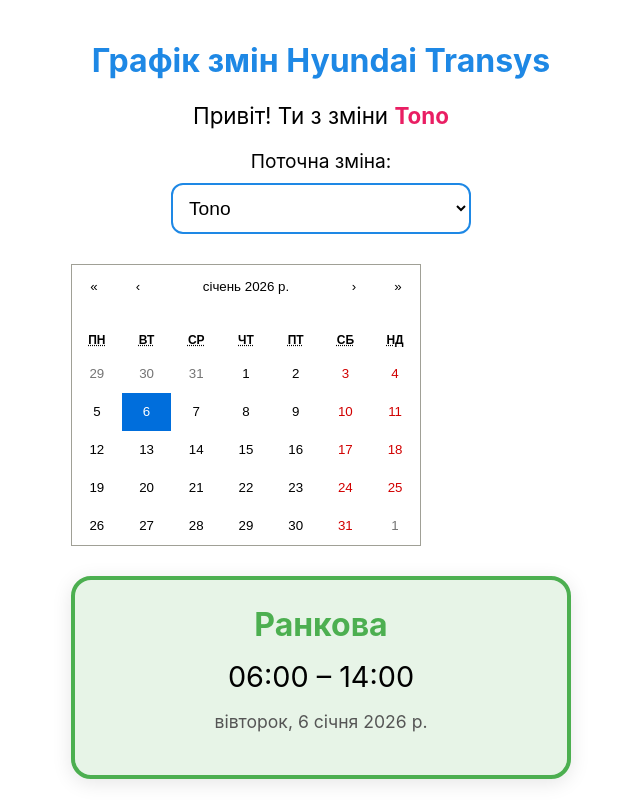
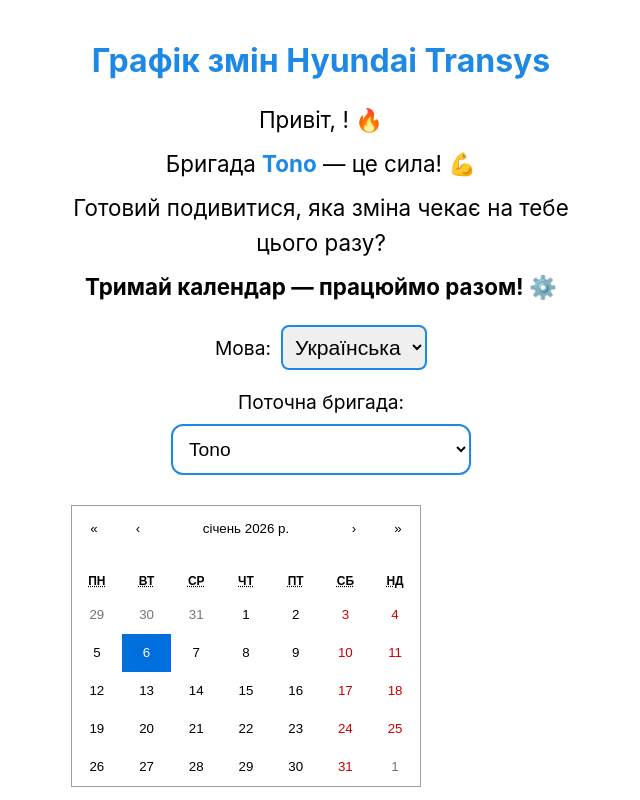
Before and after one commit to Bogdan3777/hyundai-shift-app, a React (Create React App) app: page / in a window 1280 px wide. Shown: the top 800 px of the page, without its empty margins (319-959 px from the left). Built offline with nearby package versions, Linux system fonts and the light colour scheme; the HTML template or start-up script is replaced by a standard one.

Commit message:
Update App.js

```diff
--- a/src/App.js
+++ b/src/App.js
@@ -6,28 +6,81 @@
 const baseDate = new Date('2026-01-05');
 const chiefs = ["Tono", "Boris", "Stano"];
 const shifts = [
-  { name: "Ранкова", time: "06:00 – 14:00", color: "#4CAF50" },
-  { name: "Нічна", time: "22:00 – 06:00", color: "#FF5722" },
-  { name: "Денна", time: "14:00 – 22:00", color: "#2196F3" }
+  { name: "Ranná", time: "06:00 – 14:00", color: "#4CAF50" },
+  { name: "Nočná", time: "22:00 – 06:00", color: "#FF5722" },
+  { name: "Denná", time: "14:00 – 22:00", color: "#2196F3" }
 ];
+
+const translations = {
+  uk: {
+    title: "Графік змін Hyundai Transys",
+    greeting1: "Привіт, ",
+    greeting2: "! 🔥",
+    greeting3: "Бригада ",
+    greeting4: " — це сила! 💪",
+    greeting5: "Готовий подивитися, яка зміна чекає на тебе цього разу?",
+    greeting6: "Тримай календар — працюймо разом! ⚙️",
+    currentShift: "Поточна бригада:",
+    calendarHint: "Обери дату в календарі",
+    rest: "Відпочинь добре 😊",
+    reminders: "Нагадування про зміну",
+    language: "Мова:",
+    ukrainian: "Українська",
+    slovak: "Slovenský"
+  },
+  sk: {
+    title: "Grafik zmien Hyundai Transys",
+    greeting1: "Ahoj, ",
+    greeting2: "! 🔥",
+    greeting3: "Brigáda ",
+    greeting4: " — to je sila! 💪",
+    greeting5: "Pripravený pozrieť sa, aká zmena ťa čaká tentokrát?",
+    greeting6: "Tu máš kalendár — pracujme spolu! ⚙️",
+    currentShift: "Aktuálna brigáda:",
+    calendarHint: "Vyber dátum v kalendári",
+    rest: "Dobre si oddychuj 😊",
+    reminders: "Pripomienky zmeny",
+    language: "Jazyk:",
+    ukrainian: "Українська",
+    slovak: "Slovenčina"
+  }
+};
 
 function isWeekend(date) {
   const day = date.getDay();
   return day === 0 || day === 6; // неділя і субота — вихідні
 }
 
-function getShift(date, chiefIndex) {
-  if (isWeekend(date)) return { name: "Вихідний", time: "", color: "#757575" };
+function getShift(date, chiefIndex, lang = 'uk') {
+  if (isWeekend(date)) {
+    const restText = lang === 'uk' ? "Вихідний" : "Voľno";
+    return { name: restText, time: "", color: "#757575" };
+  }
 
-  const daysPassed = Math.floor((date - baseDate) / (1000 * 60 * 60 * 24));
+  const daysPassed = Math.floor((date - baseDate) / (86400000));
   const shiftIndex = (Math.floor(daysPassed / 7) + chiefIndex) % 3;
-  return shifts[shiftIndex];
+
+  const shiftNames = lang === 'uk'
+    ? ["Ранкова", "Нічна", "Денна"]
+    : ["Ranná", "Nočná", "Denná"];
+
+  const shiftTimes = ["06:00 – 14:00", "22:00 – 06:00", "14:00 – 22:00"];
+  const colors = ["#4CAF50", "#FF5722", "#2196F3"];
+
+  return {
+    name: shiftNames[shiftIndex],
+    time: shiftTimes[shiftIndex],
+    color: colors[shiftIndex]
+  };
 }
 
 function App() {
   const [selectedDate, setSelectedDate] = useState(new Date());
   const [selectedChiefIndex, setSelectedChiefIndex] = useState(0);
   const [username, setUsername] = useState("");
+  const [language, setLanguage] = useState('uk'); // uk або sk
+
+  const t = translations[language];
 
   useEffect(() => {
     if (window.Telegram?.WebApp) {
@@ -36,10 +89,10 @@
 
       const user = Telegram.WebApp.initDataUnsafe?.user;
       if (user) {
-        const name = user.username || user.first_name || "Користувач";
+        const name = user.username || user.first_name || (language === 'uk' ? "друже" : "kamarát");
         setUsername(name);
 
-        // Автоматично вибираємо зміну, якщо ім'я збігається з одним з chiefs
+        // Автовизначення бригади по імені
         const index = chiefs.findIndex(chief =>
           name.toLowerCase().includes(chief.toLowerCase()) ||
           chief.toLowerCase().includes(name.toLowerCase())
@@ -47,12 +100,17 @@
         if (index !== -1) {
           setSelectedChiefIndex(index);
         }
+
+        // Автовизначення мови (якщо ім'я звучить словацьки)
+        if (user.language_code === 'sk' || name.toLowerCase().includes('stano') || name.toLowerCase().includes('boris')) {
+          setLanguage('sk');
+        }
       }
     }
   }, []);
 
   const currentChief = chiefs[selectedChiefIndex];
-  const shift = getShift(selectedDate, selectedChiefIndex);
+  const shift = getShift(selectedDate, selectedChiefIndex, language);
 
   return (
     <div style={{ padding: "20px", maxWidth: "500px", margin: "auto", textAlign: "center" }}>
@@ -61,27 +119,61 @@
         animate={{ y: 0, opacity: 1 }}
         style={{ color: "#1E88E5" }}
       >
-        Графік змін Hyundai Transys
+        {t.title}
       </motion.h1>
 
-      <motion.p
+      {/* Персоналізоване привітання — Варіант 3 */}
+      <motion.div
         initial={{ opacity: 0 }}
         animate={{ opacity: 1 }}
         transition={{ delay: 0.3 }}
-        style={{ fontSize: "1.4em", margin: "20px 0" }}
+        style={{ fontSize: "1.4em", margin: "20px 0", lineHeight: "1.6" }}
       >
-        Привіт! Ти з зміни <strong style={{ color: "#E91E63" }}>{currentChief}</strong>
-      </motion.p>
+        <p style={{ margin: "8px 0" }}>
+          {t.greeting1}<strong style={{ color: "#E91E63" }}>{username}</strong>{t.greeting2}
+        </p>
+        <p style={{ margin: "8px 0" }}>
+          {t.greeting3}<strong style={{ color: "#1E88E5" }}>{currentChief}</strong>{t.greeting4}
+        </p>
+        <p style={{ margin: "8px 0" }}>{t.greeting5}</p>
+        <p style={{ margin: "8px 0", fontWeight: "bold" }}>{t.greeting6}</p>
+      </motion.div>
 
-      {/* Вибір зміни */}
+      {/* Вибір мови */}
       <motion.div
         initial={{ opacity: 0 }}
         animate={{ opacity: 1 }}
         transition={{ delay: 0.4 }}
+        style={{ margin: "20px 0" }}
+      >
+        <label style={{ fontSize: "1.2em" }}>
+          {t.language}
+          <select
+            value={language}
+            onChange={(e) => setLanguage(e.target.value)}
+            style={{
+              marginLeft: "10px",
+              padding: "8px",
+              fontSize: "1.1em",
+              borderRadius: "8px",
+              border: "2px solid #1E88E5"
+            }}
+          >
+            <option value="uk">{t.ukrainian}</option>
+            <option value="sk">{t.slovak}</option>
+          </select>
+        </label>
+      </motion.div>
+
+      {/* Вибір бригади */}
+      <motion.div
+        initial={{ opacity: 0 }}
+        animate={{ opacity: 1 }}
+        transition={{ delay: 0.5 }}
         style={{ marginBottom: "30px" }}
       >
         <label style={{ fontSize: "1.2em", display: "block", marginBottom: "10px" }}>
-          Поточна зміна:
+          {t.currentShift}
         </label>
         <select
           value={selectedChiefIndex}
@@ -106,17 +198,17 @@
       <motion.div
         initial={{ scale: 0.9, opacity: 0 }}
         animate={{ scale: 1, opacity: 1 }}
-        transition={{ delay: 0.5 }}
+        transition={{ delay: 0.6 }}
       >
-        <Calendar onChange={setSelectedDate} value={selectedDate} locale="uk-UA" />
+        <Calendar onChange={setSelectedDate} value={selectedDate} locale={language === 'uk' ? "uk-UA" : "sk-SK"} />
       </motion.div>
 
-      {/* Відображення зміни на вибрану дату */}
+      {/* Зміна на вибрану дату */}
       <motion.div
-        key={selectedDate.toString()} // для анімації при зміні дати
+        key={selectedDate.toString() + language}
         initial={{ y: 50, opacity: 0 }}
         animate={{ y: 0, opacity: 1 }}
-        transition={{ delay: 0.6 }}
+        transition={{ delay: 0.7 }}
         style={{
           marginTop: "30px",
           padding: "25px",
@@ -130,10 +222,10 @@
           {shift.name}
         </h2>
         <p style={{ fontSize: "1.8em", margin: "15px 0" }}>
-          {shift.time || "Відпочинь добре 😊"}
+          {shift.time || t.rest}
         </p>
         <p style={{ color: "#555", fontSize: "1.1em" }}>
-          {selectedDate.toLocaleDateString('uk-UA', {
+          {selectedDate.toLocaleDateString(language === 'uk' ? 'uk-UA' : 'sk-SK', {
             weekday: 'long',
             day: 'numeric',
             month: 'long',
@@ -142,11 +234,11 @@
         </p>
       </motion.div>
 
-      {/* Перемикач нагадувань (візуальний, логіку можна додати пізніше) */}
+      {/* Перемикач нагадувань */}
       <motion.div
         initial={{ opacity: 0 }}
         animate={{ opacity: 1 }}
-        transition={{ delay: 0.8 }}
+        transition={{ delay: 0.9 }}
         style={{ marginTop: "40px" }}
       >
         <label style={{ fontSize: "1.3em", display: "flex", alignItems: "center", justifyContent: "center", gap: "10px" }}>
@@ -155,7 +247,7 @@
             defaultChecked={true}
             style={{ transform: "scale(1.8)" }}
           />
-          <span>Нагадування про зміну</span>
+          <span>{t.reminders}</span>
         </label>
       </motion.div>
     </div>
```
